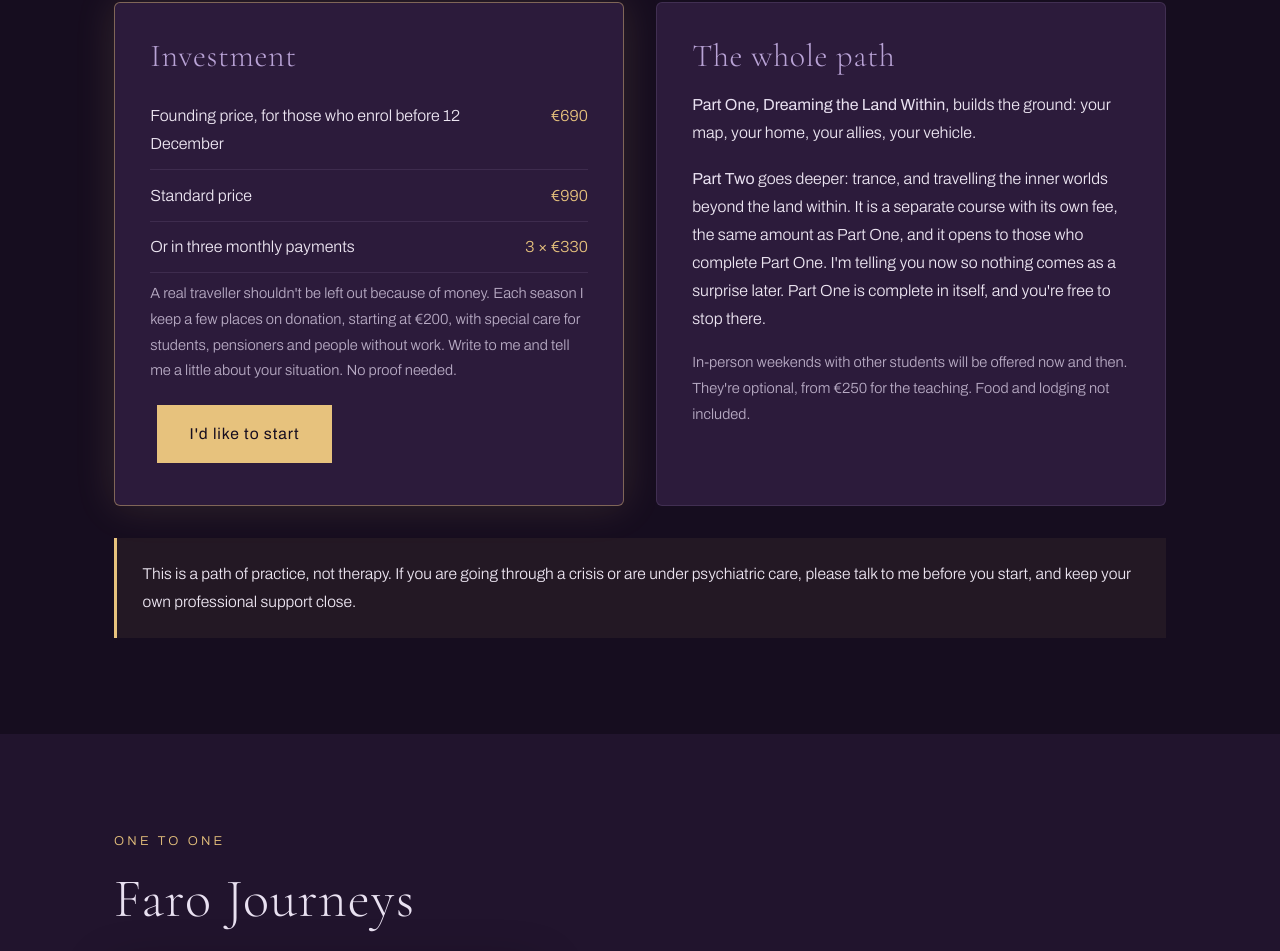
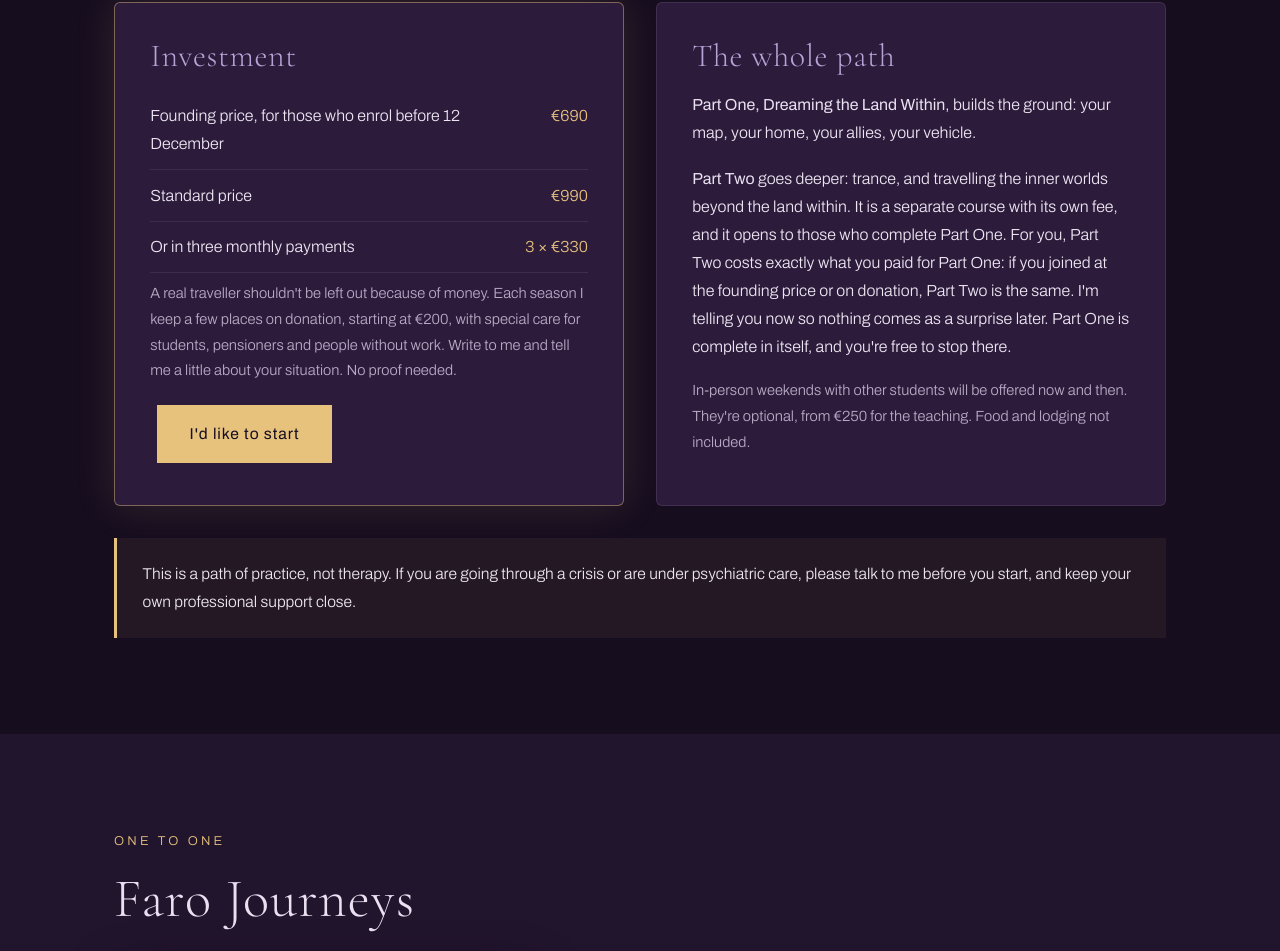
Before and after one commit to Farosound/faro360, a plain HTML site: page index.html in a window 1280 px wide. Shown: the part 5600-6551 px from the top of the page. Drawn offline with nearby package versions, Linux system fonts and the light colour scheme.

Commit message:
Part Two price follows what you paid for Part One

```diff
--- a/index.html
+++ b/index.html
@@ -291,7 +291,7 @@
       <div class="card reveal">
         <h3>The whole path</h3>
         <p><b style="color:var(--mist);font-weight:400">Part One, Dreaming the Land Within</b>, builds the ground: your map, your home, your allies, your vehicle.</p>
-        <p><b style="color:var(--mist);font-weight:400">Part Two</b> goes deeper: trance, and travelling the inner worlds beyond the land within. It is a separate course with its own fee, the same amount as Part One, and it opens to those who complete Part One. I'm telling you now so nothing comes as a surprise later. Part One is complete in itself, and you're free to stop there.</p>
+        <p><b style="color:var(--mist);font-weight:400">Part Two</b> goes deeper: trance, and travelling the inner worlds beyond the land within. It is a separate course with its own fee, and it opens to those who complete Part One. For you, Part Two costs exactly what you paid for Part One: if you joined at the founding price or on donation, Part Two is the same. I'm telling you now so nothing comes as a surprise later. Part One is complete in itself, and you're free to stop there.</p>
         <p class="small">In-person weekends with other students will be offered now and then. They're optional, from €250 for the teaching. Food and lodging not included.</p>
       </div>
     </div>
```
